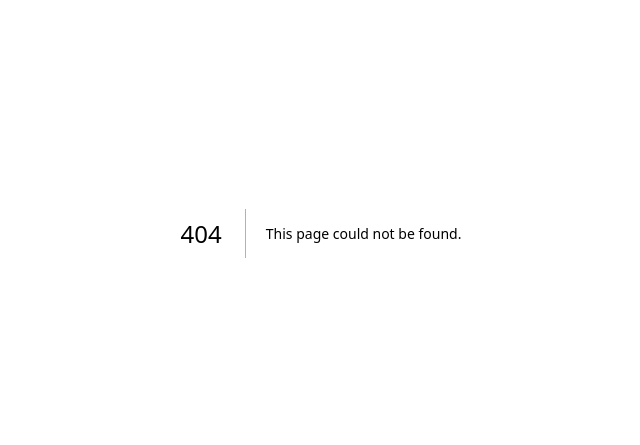
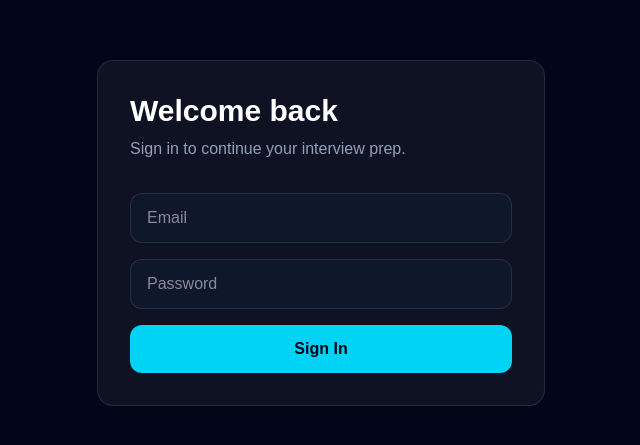
Before and after one commit to Rajtiwari0202/prepwise-ai, a Next.js app in the folder client/: page /sign-in in a window 1280 px wide. Before the commit this address had no page. Shown: the part 167-612 px from the top of the page, without its empty margins (319-959 px from the left). Built offline with nearby package versions, Linux system fonts and the light colour scheme.

Commit message:
feat: add auth and dashboard pages

```diff
--- /dev/null
+++ b/client/app/dashboard/page.tsx
@@ -0,0 +1,10 @@
+export default function DashboardPage() {
+  return (
+    <main className="min-h-screen bg-slate-950 px-6 py-10 text-white">
+      <section className="mx-auto max-w-6xl">
+        <h1 className="text-4xl font-bold">Dashboard</h1>
+        <p className="mt-2 text-slate-400">Track interviews, resume score, and performance.</p>
+      </section>
+    </main>
+  );
+}
--- /dev/null
+++ b/client/app/sign-in/page.tsx
@@ -0,0 +1,19 @@
+export default function SignInPage() {
+  return (
+    <main className="flex min-h-screen items-center justify-center bg-slate-950 px-6 text-white">
+      <div className="w-full max-w-md rounded-2xl border border-white/10 bg-white/5 p-8">
+        <h1 className="text-3xl font-bold">Welcome back</h1>
+        <p className="mt-2 text-slate-400">Sign in to continue your interview prep.</p>
+
+        <form className="mt-8 space-y-4">
+          <input className="w-full rounded-xl border border-white/10 bg-slate-900 px-4 py-3 outline-none" placeholder="Email" />
+          <input className="w-full rounded-xl border border-white/10 bg-slate-900 px-4 py-3 outline-none" placeholder="Password" type="password" />
+
+          <button className="w-full rounded-xl bg-cyan-400 px-4 py-3 font-semibold text-slate-950">
+            Sign In
+          </button>
+        </form>
+      </div>
+    </main>
+  );
+}
```
